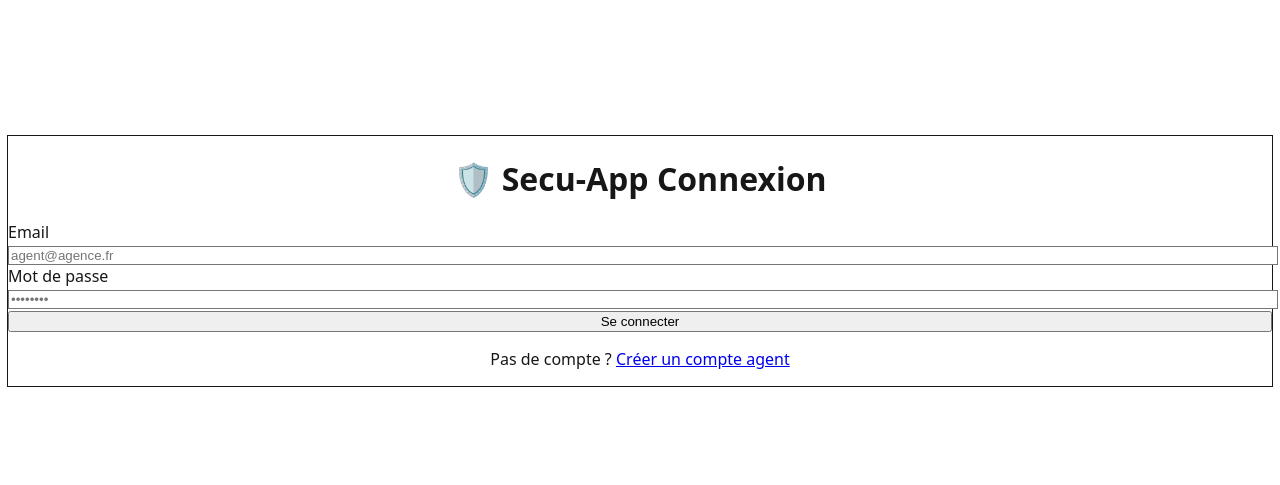
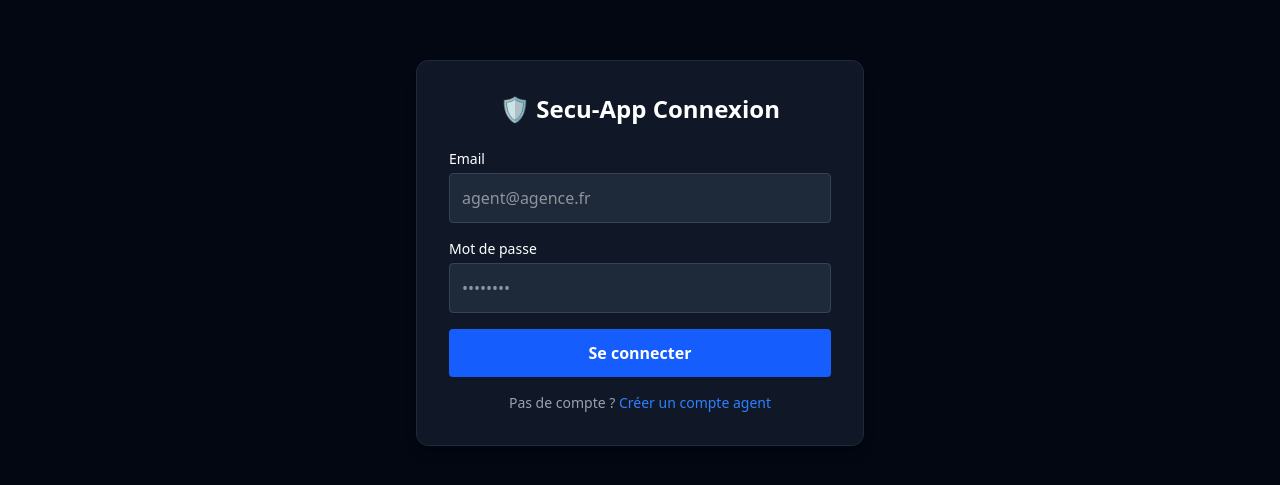
Before and after one commit to rhema-app-ui/secu-app, a Next.js app: page /login in a window 1280 px wide. Shown: the part 147-632 px from the top of the page. Built offline with nearby package versions, Linux system fonts and the light colour scheme; no server answers.

Commit message:
🎨 Fix Tailwind v4: native @import + remove legacy config

```diff
--- a/app/globals.css
+++ b/app/globals.css
@@ -1,25 +1,14 @@
-/* 🎨 Tailwind CSS v3 - Directives requises */
-@tailwind base;
-@tailwind components;
-@tailwind utilities;
+@import "tailwindcss";
 
-/* 🎨 Variables CSS pour le thème clair/sombre */
 :root {
-  --background: #ffffff;
-  --foreground: #171717;
+  --background: #0a0a0a;
+  --foreground: #ededed;
 }
 
-@media (prefers-color-scheme: dark) {
-  :root {
-    --background: #0a0a0a;
-    --foreground: #ededed;
-  }
+body {
+  background-color: var(--background);
+  color: var(--foreground);
+  font-family: ui-sans-serif, system-ui, -apple-system, BlinkMacSystemFont, "Segoe UI", Roboto, "Helvetica Neue", Arial, sans-serif;
+  -webkit-font-smoothing: antialiased;
+  -moz-osx-font-smoothing: grayscale;
 }
-
-/* 🎨 Styles globaux unifiés */
-body {
-  background: var(--background);
-  color: var(--foreground);
-  /* Police système moderne, sans téléchargement Google Fonts */
-  font-family: ui-sans-serif, system-ui, -apple-system, BlinkMacSystemFont, "Segoe UI", Roboto, "Helvetica Neue", Arial, sans-serif;
-}
```
